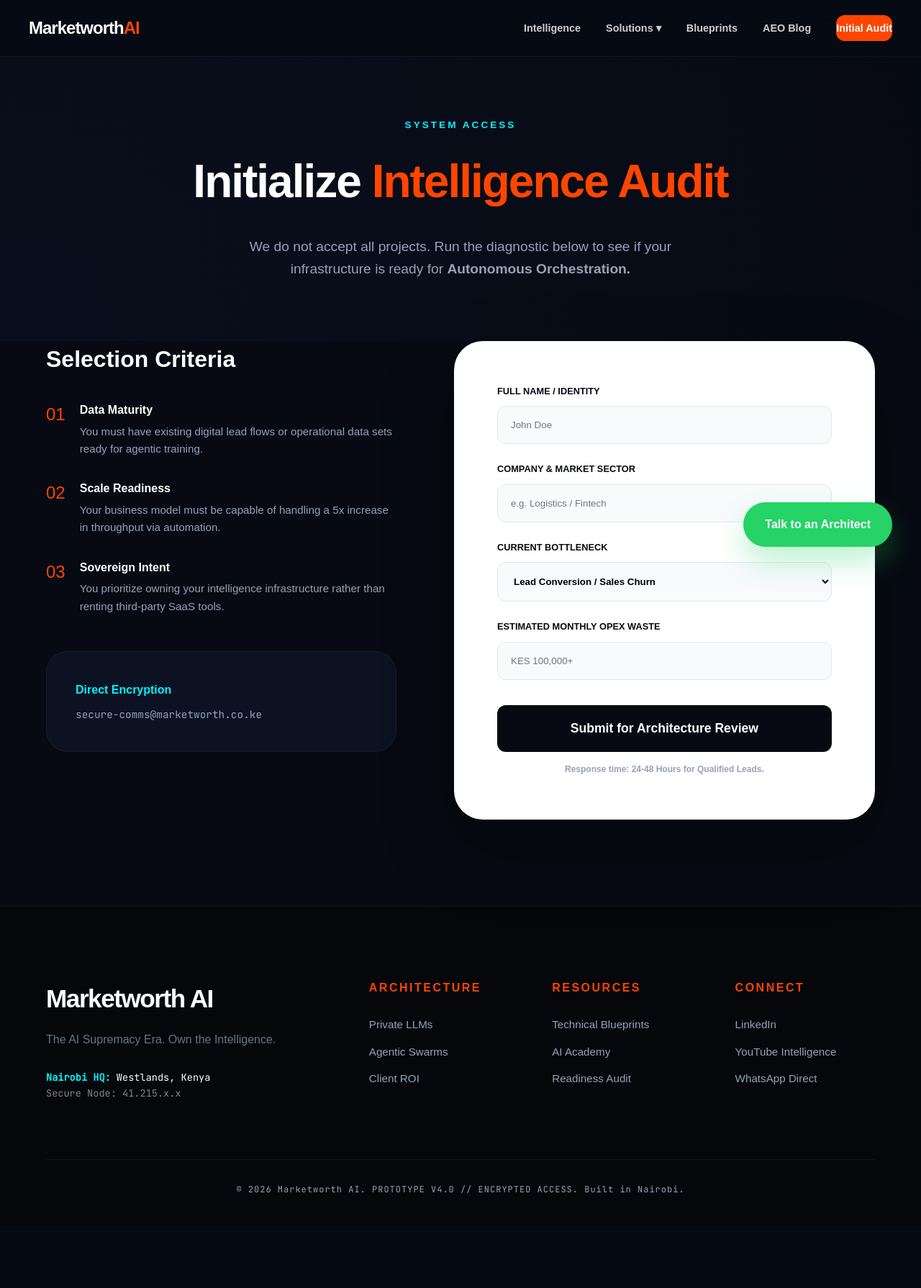
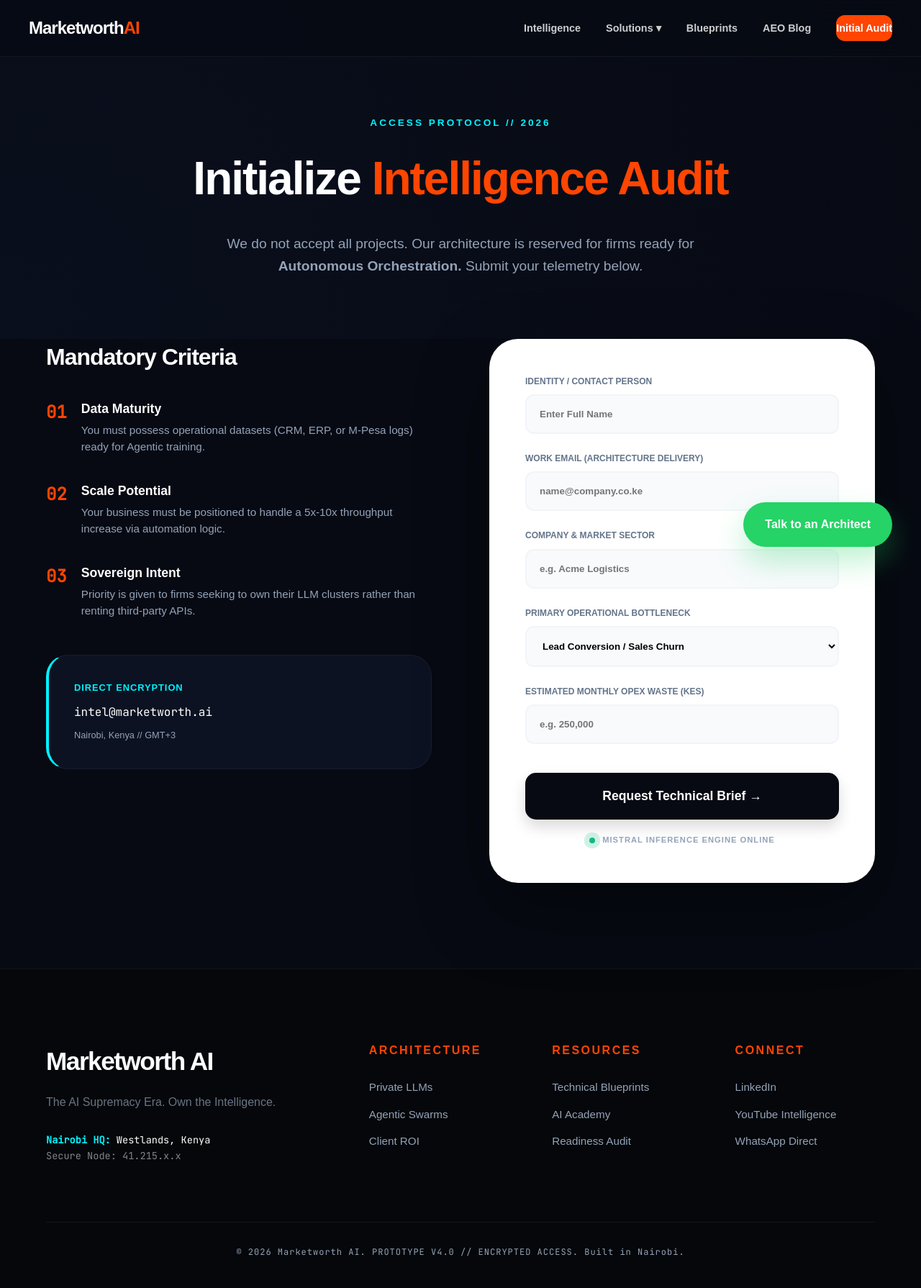
Before and after one commit to macfeighbitange1-dot/The-Marketworth-Group, a Flask app: page /contact in a window 1280 px wide. Shown: the whole page at 72% size. Before the commit the page ends 1659 px from the top, so only its background shows below. Run offline with Flask 3, Linux system fonts and the light colour scheme.

Commit message:
contact.html

```diff
--- a/templates/contact.html
+++ b/templates/contact.html
@@ -3,83 +3,91 @@
 
 <section style="padding: 160px 0 60px; background: radial-gradient(circle at bottom left, #0a0f1d, var(--brand-dark)); text-align: center;">
     <div class="container">
-        <span style="color: var(--brand-accent); font-weight: 800; letter-spacing: 3px; text-transform: uppercase; font-size: 0.85rem;">System Access</span>
+        <span style="color: var(--brand-accent); font-weight: 800; letter-spacing: 3px; text-transform: uppercase; font-size: 0.85rem; display: block; margin-bottom: 10px;">Access Protocol // 2026</span>
         <h1 style="font-size: clamp(2.5rem, 5vw, 4rem); color: white; margin-top: 15px; letter-spacing: -2px;">Initialize <span style="color: var(--brand-orange);">Intelligence Audit</span></h1>
         <p style="color: var(--text-muted); max-width: 700px; margin: 25px auto; font-size: 1.2rem; line-height: 1.6;">
-            We do not accept all projects. Run the diagnostic below to see if your infrastructure is ready for <strong>Autonomous Orchestration.</strong>
+            We do not accept all projects. Our architecture is reserved for firms ready for <strong>Autonomous Orchestration.</strong> Submit your telemetry below.
         </p>
     </div>
 </section>
 
 <section class="container" style="padding-bottom: 120px;">
-    <div style="display: grid; grid-template-columns: 1fr 1.2fr; gap: 80px; align-items: start;">
+    <div style="display: grid; grid-template-columns: repeat(auto-fit, minmax(320px, 1fr)); gap: 80px; align-items: start;">
 
         <div class="reveal">
-            <h3 style="color: white; font-size: 2rem; margin-bottom: 2rem;">Selection Criteria</h3>
-            <ul style="list-style: none; padding: 0; display: grid; gap: 30px;">
+            <h3 style="color: white; font-size: 2rem; margin-bottom: 2rem; letter-spacing: -1px;">Mandatory Criteria</h3>
+            <ul style="list-style: none; padding: 0; display: grid; gap: 35px;">
                 <li style="display: flex; gap: 20px;">
-                    <span style="color: var(--brand-orange); font-size: 1.5rem;">01</span>
+                    <span style="color: var(--brand-orange); font-size: 1.5rem; font-weight: 900; font-family: 'JetBrains Mono';">01</span>
                     <div>
-                        <h4 style="color: white; margin-bottom: 5px;">Data Maturity</h4>
-                        <p style="color: var(--text-muted); font-size: 0.95rem;">You must have existing digital lead flows or operational data sets ready for agentic training.</p>
+                        <h4 style="color: white; margin-bottom: 5px; font-size: 1.1rem;">Data Maturity</h4>
+                        <p style="color: var(--text-muted); font-size: 0.95rem; line-height: 1.5;">You must possess operational datasets (CRM, ERP, or M-Pesa logs) ready for Agentic training.</p>
                     </div>
                 </li>
                 <li style="display: flex; gap: 20px;">
-                    <span style="color: var(--brand-orange); font-size: 1.5rem;">02</span>
+                    <span style="color: var(--brand-orange); font-size: 1.5rem; font-weight: 900; font-family: 'JetBrains Mono';">02</span>
                     <div>
-                        <h4 style="color: white; margin-bottom: 5px;">Scale Readiness</h4>
-                        <p style="color: var(--text-muted); font-size: 0.95rem;">Your business model must be capable of handling a 5x increase in throughput via automation.</p>
+                        <h4 style="color: white; margin-bottom: 5px; font-size: 1.1rem;">Scale Potential</h4>
+                        <p style="color: var(--text-muted); font-size: 0.95rem; line-height: 1.5;">Your business must be positioned to handle a 5x-10x throughput increase via automation logic.</p>
                     </div>
                 </li>
                 <li style="display: flex; gap: 20px;">
-                    <span style="color: var(--brand-orange); font-size: 1.5rem;">03</span>
+                    <span style="color: var(--brand-orange); font-size: 1.5rem; font-weight: 900; font-family: 'JetBrains Mono';">03</span>
                     <div>
-                        <h4 style="color: white; margin-bottom: 5px;">Sovereign Intent</h4>
-                        <p style="color: var(--text-muted); font-size: 0.95rem;">You prioritize owning your intelligence infrastructure rather than renting third-party SaaS tools.</p>
+                        <h4 style="color: white; margin-bottom: 5px; font-size: 1.1rem;">Sovereign Intent</h4>
+                        <p style="color: var(--text-muted); font-size: 0.95rem; line-height: 1.5;">Priority is given to firms seeking to own their LLM clusters rather than renting third-party APIs.</p>
                     </div>
                 </li>
             </ul>
 
-            <div style="margin-top: 50px; padding: 40px; background: var(--brand-surface); border-radius: 30px; border: 1px solid rgba(255,255,255,0.05);">
-                <h4 style="color: var(--brand-accent); margin-bottom: 10px;">Direct Encryption</h4>
-                <p style="color: var(--text-muted); font-size: 0.9rem; font-family: 'JetBrains Mono';">secure-comms@marketworth.co.ke</p>
+            <div style="margin-top: 50px; padding: 35px; background: var(--brand-surface); border-radius: 30px; border: 1px solid rgba(255,255,255,0.05); border-left: 4px solid var(--brand-accent);">
+                <h4 style="color: var(--brand-accent); margin-bottom: 10px; text-transform: uppercase; font-size: 0.8rem; letter-spacing: 1px;">Direct Encryption</h4>
+                <p style="color: white; font-size: 1rem; font-family: 'JetBrains Mono'; margin: 0;">intel@marketworth.ai</p>
+                <p style="color: var(--text-muted); font-size: 0.8rem; margin-top: 10px;">Nairobi, Kenya // GMT+3</p>
             </div>
         </div>
 
-        <div class="reveal" style="background: white; padding: 60px; border-radius: 40px; color: var(--brand-dark); box-shadow: 0 40px 100px rgba(0,0,0,0.3);">
-            <form action="/initialize-audit" method="POST" style="display: grid; gap: 25px;">
+        <div class="reveal" style="background: white; padding: 50px; border-radius: 40px; color: var(--brand-dark); box-shadow: 0 40px 100px rgba(0,0,0,0.4);">
+            <form action="{{ url_for('handle_audit') }}" method="POST" style="display: grid; gap: 25px;">
+
                 <div>
-                    <label style="display: block; font-weight: 800; font-size: 0.8rem; text-transform: uppercase; margin-bottom: 10px;">Full Name / Identity</label>
-                    <input type="text" name="name" placeholder="John Doe" required style="width: 100%; padding: 18px; border-radius: 12px; border: 1px solid #e2e8f0; background: #f8fafc;">
+                    <label style="display: block; font-weight: 800; font-size: 0.75rem; text-transform: uppercase; margin-bottom: 8px; color: #64748b;">Identity / Contact Person</label>
+                    <input type="text" name="name" placeholder="Enter Full Name" required style="width: 100%; padding: 18px; border-radius: 12px; border: 2px solid #f1f5f9; background: #f8fafc; font-weight: 600; outline: none;">
                 </div>
 
                 <div>
-                    <label style="display: block; font-weight: 800; font-size: 0.8rem; text-transform: uppercase; margin-bottom: 10px;">Company & Market Sector</label>
-                    <input type="text" name="company" placeholder="e.g. Logistics / Fintech" required style="width: 100%; padding: 18px; border-radius: 12px; border: 1px solid #e2e8f0; background: #f8fafc;">
+                    <label style="display: block; font-weight: 800; font-size: 0.75rem; text-transform: uppercase; margin-bottom: 8px; color: #64748b;">Work Email (Architecture Delivery)</label>
+                    <input type="email" name="email" placeholder="name@company.co.ke" required style="width: 100%; padding: 18px; border-radius: 12px; border: 2px solid #f1f5f9; background: #f8fafc; font-weight: 600; outline: none;">
                 </div>
 
                 <div>
-                    <label style="display: block; font-weight: 800; font-size: 0.8rem; text-transform: uppercase; margin-bottom: 10px;">Current Bottleneck</label>
-                    <select name="bottleneck" style="width: 100%; padding: 18px; border-radius: 12px; border: 1px solid #e2e8f0; background: #f8fafc; font-weight: 600;">
-                        <option>Lead Conversion / Sales Churn</option>
-                        <option>Operational Overload / Admin OpEx</option>
-                        <option>Data Inefficiency / Analysis Paralyis</option>
-                        <option>AEO / AI Search Visibility</option>
+                    <label style="display: block; font-weight: 800; font-size: 0.75rem; text-transform: uppercase; margin-bottom: 8px; color: #64748b;">Company & Market Sector</label>
+                    <input type="text" name="company" placeholder="e.g. Acme Logistics" required style="width: 100%; padding: 18px; border-radius: 12px; border: 2px solid #f1f5f9; background: #f8fafc; font-weight: 600; outline: none;">
+                </div>
+
+                <div>
+                    <label style="display: block; font-weight: 800; font-size: 0.75rem; text-transform: uppercase; margin-bottom: 8px; color: #64748b;">Primary Operational Bottleneck</label>
+                    <select name="bottleneck" style="width: 100%; padding: 18px; border-radius: 12px; border: 2px solid #f1f5f9; background: #f8fafc; font-weight: 700; cursor: pointer; outline: none;">
+                        <option value="Sales/Lead Conversion">Lead Conversion / Sales Churn</option>
+                        <option value="Operational Overload">Operational Overload / Admin OpEx</option>
+                        <option value="Data Inefficiency">Data Silos / Analysis Paralysis</option>
+                        <option value="AEO Visibility">AEO / AI Search Citations</option>
                     </select>
                 </div>
 
                 <div>
-                    <label style="display: block; font-weight: 800; font-size: 0.8rem; text-transform: uppercase; margin-bottom: 10px;">Estimated Monthly OpEx Waste</label>
-                    <input type="text" name="budget" placeholder="KES 100,000+" style="width: 100%; padding: 18px; border-radius: 12px; border: 1px solid #e2e8f0; background: #f8fafc;">
+                    <label style="display: block; font-weight: 800; font-size: 0.75rem; text-transform: uppercase; margin-bottom: 8px; color: #64748b;">Estimated Monthly OpEx Waste (KES)</label>
+                    <input type="text" name="budget" placeholder="e.g. 250,000" style="width: 100%; padding: 18px; border-radius: 12px; border: 2px solid #f1f5f9; background: #f8fafc; font-weight: 600; outline: none;">
                 </div>
 
-                <div style="margin-top: 10px;">
-                    <button type="submit" style="width: 100%; padding: 22px; background: var(--brand-dark); color: white; border: none; border-radius: 12px; font-weight: 900; font-size: 1.1rem; cursor: pointer; transition: 0.4s;">
-                        Submit for Architecture Review
+                <div style="margin-top: 15px;">
+                    <button type="submit" style="width: 100%; padding: 22px; background: var(--brand-dark); color: white; border: none; border-radius: 15px; font-weight: 900; font-size: 1.1rem; cursor: pointer; transition: 0.4s; box-shadow: 0 10px 20px rgba(0,0,0,0.15);">
+                        Request Technical Brief →
                     </button>
-                    <p style="text-align: center; font-size: 0.75rem; color: #94a3b8; margin-top: 15px; font-weight: 600;">
-                        Response time: 24-48 Hours for Qualified Leads.
-                    </p>
+                    <div style="display: flex; align-items: center; justify-content: center; gap: 10px; margin-top: 20px;">
+                        <div style="width: 8px; height: 8px; background: #10b981; border-radius: 50%; animation: pulse 2s infinite;"></div>
+                        <span style="font-size: 0.7rem; color: #94a3b8; font-weight: 700; text-transform: uppercase; letter-spacing: 1px;">Mistral Inference Engine Online</span>
+                    </div>
                 </div>
             </form>
         </div>
@@ -87,4 +95,12 @@
     </div>
 </section>
 
+<style>
+@keyframes pulse {
+    0% { transform: scale(0.95); box-shadow: 0 0 0 0 rgba(16, 185, 129, 0.7); }
+    70% { transform: scale(1); box-shadow: 0 0 0 10px rgba(16, 185, 129, 0); }
+    100% { transform: scale(0.95); box-shadow: 0 0 0 0 rgba(16, 185, 129, 0); }
+}
+</style>
+
 {% endblock %}
```
